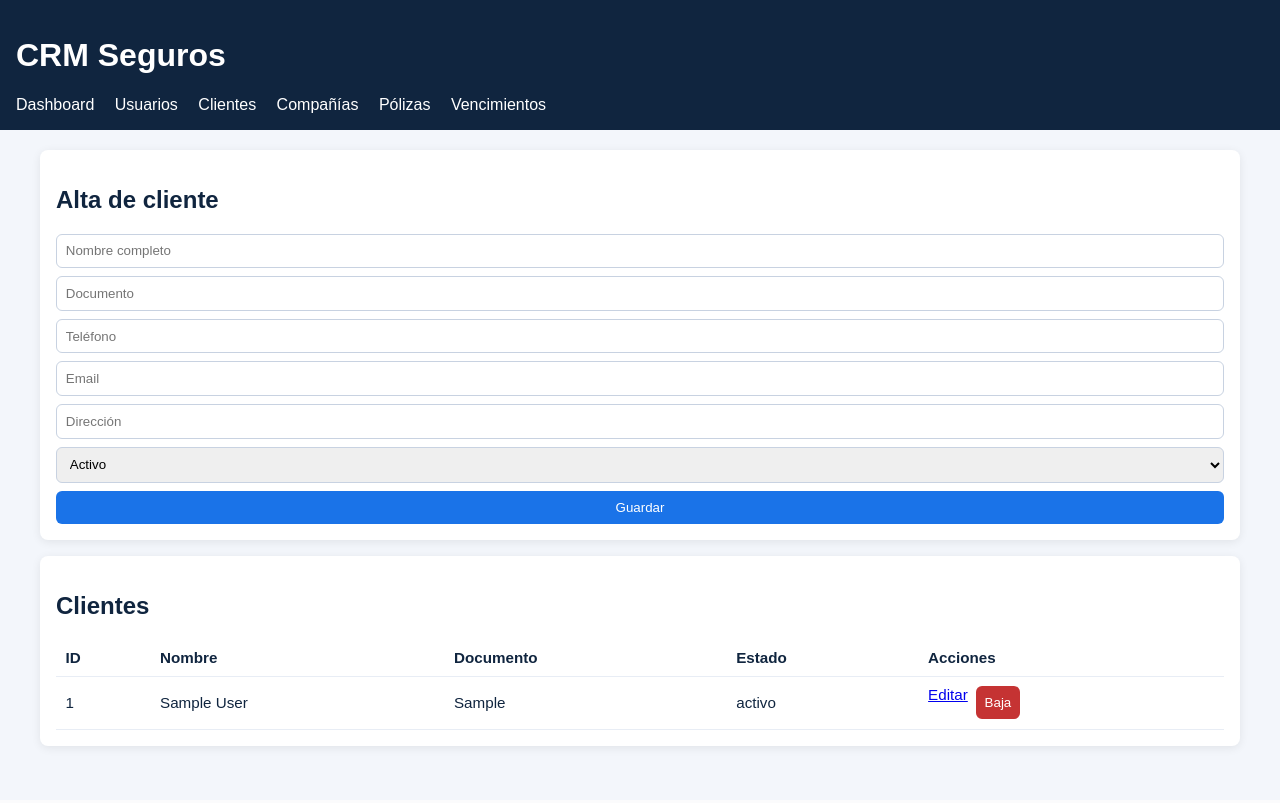
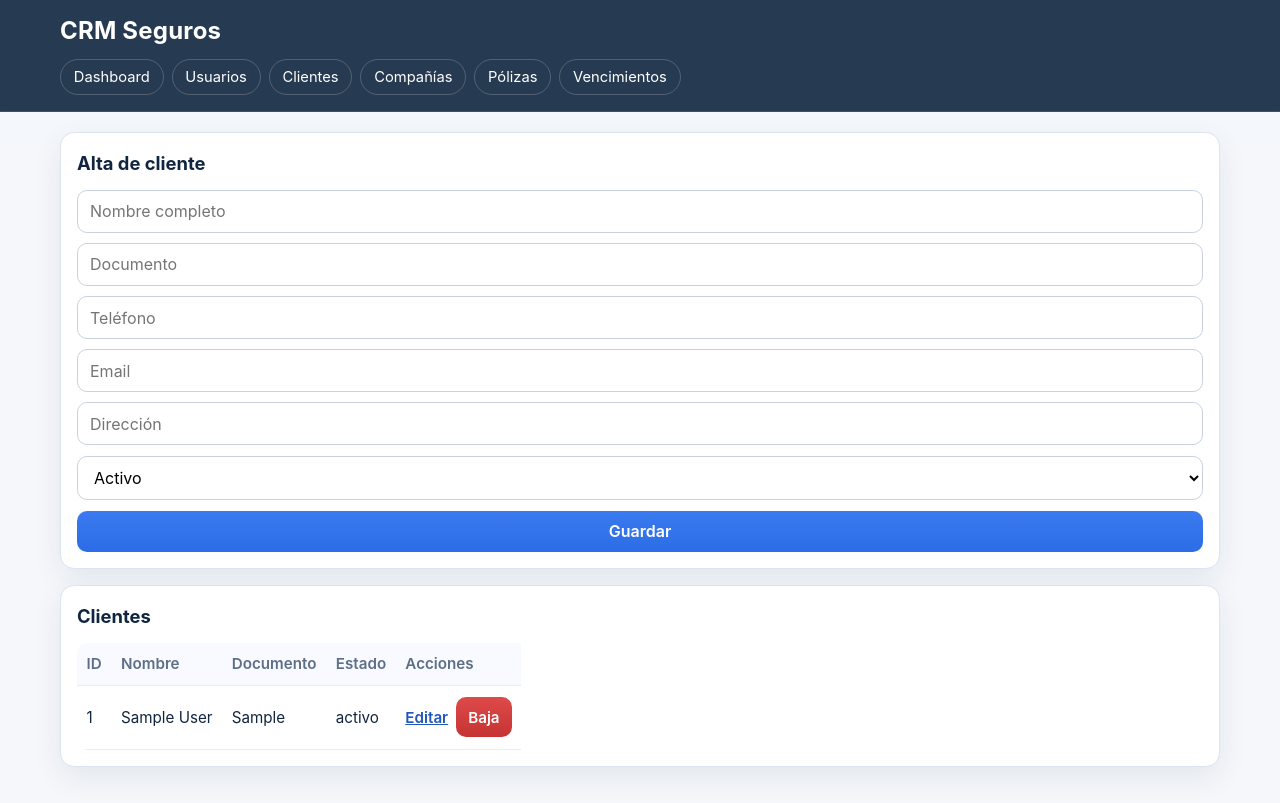
Before and after one commit to ernesdevelop/crmseguros, a PHP site: page /clients in a window 1280 px wide. Before the commit the page ends 751 px from the top, so only its background shows below. Run offline with PHP 8.4, Linux system fonts and the light colour scheme; tables that the repository leaves empty hold one stand-in row (values such as "Sample post").

Commit message:
Refresh UI styling for modern responsive layout

```diff
--- a/app/views/layouts/header.php
+++ b/app/views/layouts/header.php
@@ -8,7 +8,8 @@
 </head>
 <body>
 <header>
-    <h1><?= htmlspecialchars($appName) ?></h1>
+    <div class="topbar">
+        <h1 class="brand"><?= htmlspecialchars($appName) ?></h1>
         <nav>
             <a href="/">Dashboard</a>
             <a href="/users">Usuarios</a>
@@ -17,5 +18,6 @@
             <a href="/policies">Pólizas</a>
             <a href="/renewals">Vencimientos</a>
         </nav>
+    </div>
 </header>
 <main>
--- a/public/style.css
+++ b/public/style.css
@@ -1,16 +1,203 @@
-:root { font-family: Arial, sans-serif; }
-body { margin: 0; background: #f3f6fb; color: #10253f; }
-header { background: #10253f; color: #fff; padding: 1rem; }
-nav a { color: #fff; margin-right: 1rem; text-decoration: none; }
-main { padding: 1.25rem; max-width: 1200px; margin: auto; }
-.card { background: #fff; border-radius: 8px; box-shadow: 0 2px 10px rgba(0,0,0,.08); padding: 1rem; margin-bottom: 1rem; }
-.grid { display: grid; grid-template-columns: repeat(auto-fit, minmax(220px, 1fr)); gap: 1rem; }
-.stat { font-size: 1.7rem; font-weight: bold; }
-form { display: grid; gap: .5rem; }
-input, select, button { padding: .55rem; border: 1px solid #c8d2e1; border-radius: 6px; }
-button { background: #1a73e8; border: none; color: #fff; cursor: pointer; }
-button.danger { background: #c53333; }
-table { width: 100%; border-collapse: collapse; background: #fff; }
-th, td { border-bottom: 1px solid #e8edf5; padding: .6rem; text-align: left; font-size: .95rem; }
-.actions { display: flex; gap: .5rem; }
+:root {
+  --bg: #f5f7fb;
+  --surface: #ffffff;
+  --surface-muted: #f8faff;
+  --text: #10253f;
+  --text-soft: #5c6f86;
+  --brand: #2b6de6;
+  --brand-dark: #1f57bd;
+  --border: #dbe4f0;
+  --shadow: 0 10px 30px rgba(16, 37, 63, 0.08);
+  font-family: Inter, "Segoe UI", Roboto, Arial, sans-serif;
+}
+
+* { box-sizing: border-box; }
+
+body {
+  margin: 0;
+  background: linear-gradient(180deg, #f3f7ff 0%, var(--bg) 160px);
+  color: var(--text);
+}
+
+header {
+  position: sticky;
+  top: 0;
+  z-index: 20;
+  background: rgba(16, 37, 63, 0.9);
+  backdrop-filter: blur(8px);
+  color: #fff;
+  border-bottom: 1px solid rgba(255, 255, 255, 0.12);
+}
+
+.topbar {
+  max-width: 1200px;
+  margin: 0 auto;
+  padding: 1rem 1.25rem;
+}
+
+.brand {
+  margin: 0;
+  font-size: clamp(1.1rem, 2.5vw, 1.5rem);
+  letter-spacing: .2px;
+}
+
+nav {
+  margin-top: .85rem;
+  display: flex;
+  flex-wrap: wrap;
+  gap: .5rem;
+}
+
+nav a {
+  color: #fff;
+  text-decoration: none;
+  padding: .5rem .8rem;
+  border-radius: 999px;
+  font-size: .92rem;
+  border: 1px solid rgba(255, 255, 255, .2);
+  transition: background .2s ease, transform .2s ease;
+}
+
+nav a:hover,
+nav a:focus-visible {
+  background: rgba(255, 255, 255, .16);
+  transform: translateY(-1px);
+}
+
+main {
+  padding: 1.25rem;
+  max-width: 1200px;
+  margin: 0 auto;
+}
+
+.card {
+  background: var(--surface);
+  border: 1px solid var(--border);
+  border-radius: 14px;
+  box-shadow: var(--shadow);
+  padding: 1rem;
+  margin-bottom: 1rem;
+}
+
+h2 {
+  margin: .2rem 0 1rem;
+  font-size: 1.15rem;
+}
+
+.grid {
+  display: grid;
+  grid-template-columns: repeat(auto-fit, minmax(220px, 1fr));
+  gap: 1rem;
+}
+
+.stat {
+  font-size: 2rem;
+  font-weight: 700;
+  margin-top: .3rem;
+}
+
+form {
+  display: grid;
+  gap: .65rem;
+}
+
+input,
+select,
+button {
+  width: 100%;
+  padding: .65rem .75rem;
+  border: 1px solid #c8d2e1;
+  border-radius: 10px;
+  font: inherit;
+  background: #fff;
+}
+
+input:focus,
+select:focus {
+  border-color: var(--brand);
+  outline: 2px solid rgba(43, 109, 230, 0.15);
+}
+
+button {
+  background: linear-gradient(180deg, #3b7af0 0%, var(--brand) 100%);
+  border: none;
+  color: #fff;
+  font-weight: 600;
+  cursor: pointer;
+  transition: transform .2s ease, box-shadow .2s ease;
+}
+
+button:hover,
+button:focus-visible {
+  transform: translateY(-1px);
+  box-shadow: 0 8px 18px rgba(43, 109, 230, 0.35);
+}
+
+button.danger {
+  background: linear-gradient(180deg, #de4a4a 0%, #c53333 100%);
+}
+
+table {
+  width: 100%;
+  border-collapse: collapse;
+  background: var(--surface);
+  min-width: 620px;
+}
+
+th,
+td {
+  border-bottom: 1px solid #e8edf5;
+  padding: .72rem .6rem;
+  text-align: left;
+  font-size: .95rem;
+}
+
+th {
+  color: var(--text-soft);
+  font-weight: 600;
+  background: var(--surface-muted);
+}
+
+.card > table {
+  display: block;
+  overflow-x: auto;
+  border-radius: 10px;
+}
+
+.actions {
+  display: flex;
+  gap: .5rem;
+  align-items: center;
+}
+
+.actions a {
+  color: var(--brand-dark);
+  font-weight: 600;
+}
+
 .inline { display: inline; }
+
+@media (max-width: 640px) {
+  .topbar { padding: .85rem .9rem; }
+
+  main { padding: .9rem; }
+
+  .card { padding: .85rem; border-radius: 12px; }
+
+  nav {
+    flex-wrap: nowrap;
+    overflow-x: auto;
+    padding-bottom: .25rem;
+    scrollbar-width: thin;
+  }
+
+  nav a {
+    white-space: nowrap;
+    flex: 0 0 auto;
+  }
+
+  .actions {
+    flex-direction: column;
+    align-items: flex-start;
+  }
+}
```
Lines whose indentation alone changed are shown as unchanged.
